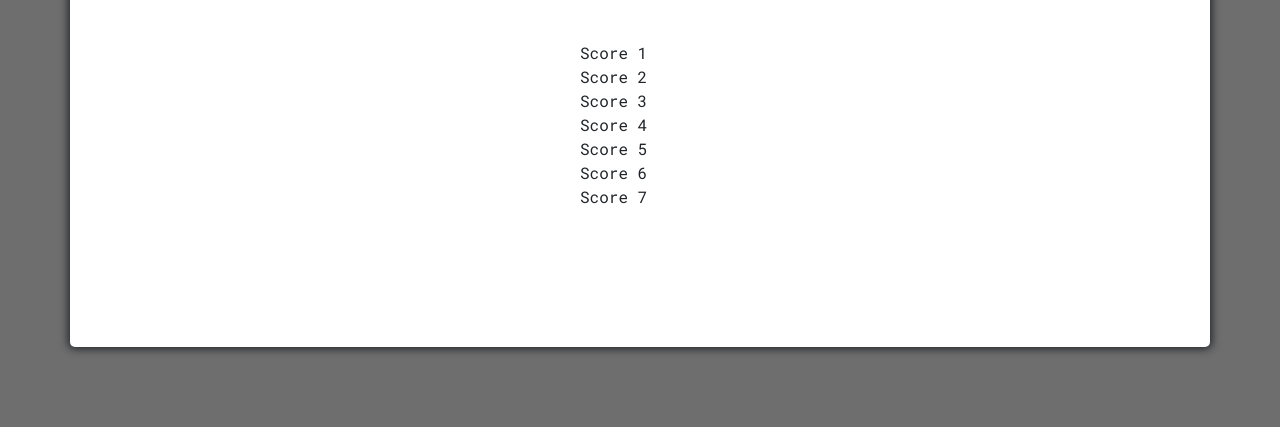
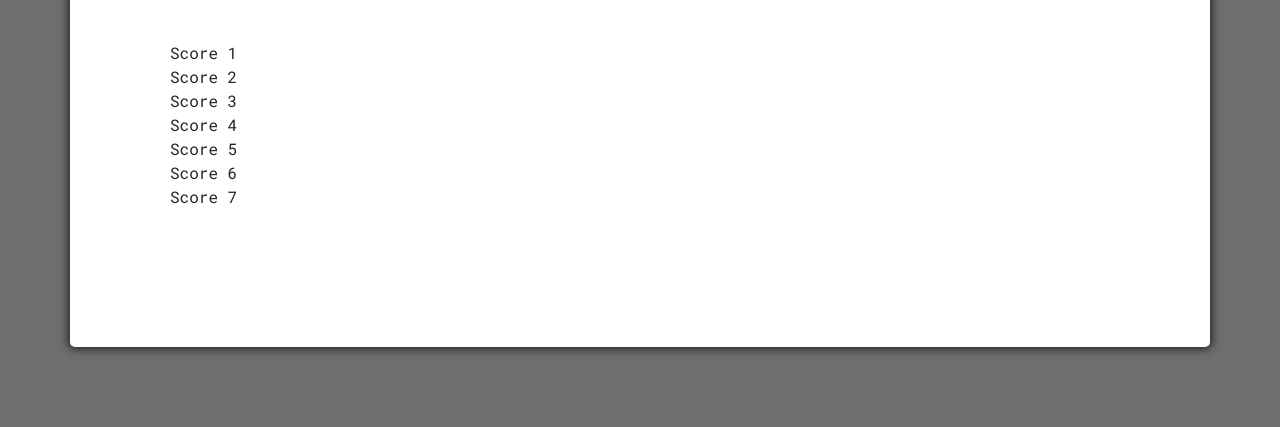
Before and after one commit to lwrnce/JSquiz, a plain HTML site: page scores.html in a window 1280 px wide. Shown: the part 373-800 px from the top of the page. Drawn offline with nearby package versions, Linux system fonts and the light colour scheme.

Commit message:
uncomment questions

```diff
--- a/assets/css/secondary-style.css
+++ b/assets/css/secondary-style.css
@@ -2,7 +2,6 @@
     width: 400px;
     justify-content: center;
     align-items: center;
-    margin-left: 60%;
 }
 
 
--- a/assets/js/script.js
+++ b/assets/js/script.js
@@ -83,8 +83,6 @@ function yourAnswer(e) {
         nextButton.classList.remove('hide')
     } else {
         submitButton.classList.remove('hide')
-        // startButton.innerText = 'Take it again!'
-        // startButton.classList.remove('hide')
     }
 }
 
@@ -138,7 +136,7 @@ const questions = [
 
     },
 
-    /*{
+    {
         question:'Commonly used data structures DO NOT include:',
         answers: [
             { text: 'strings', correct: false },
@@ -191,5 +189,5 @@ const questions = [
             { text: '<body>', correct: false },
         ]
 
-    }*/
+    }
 ]
```
